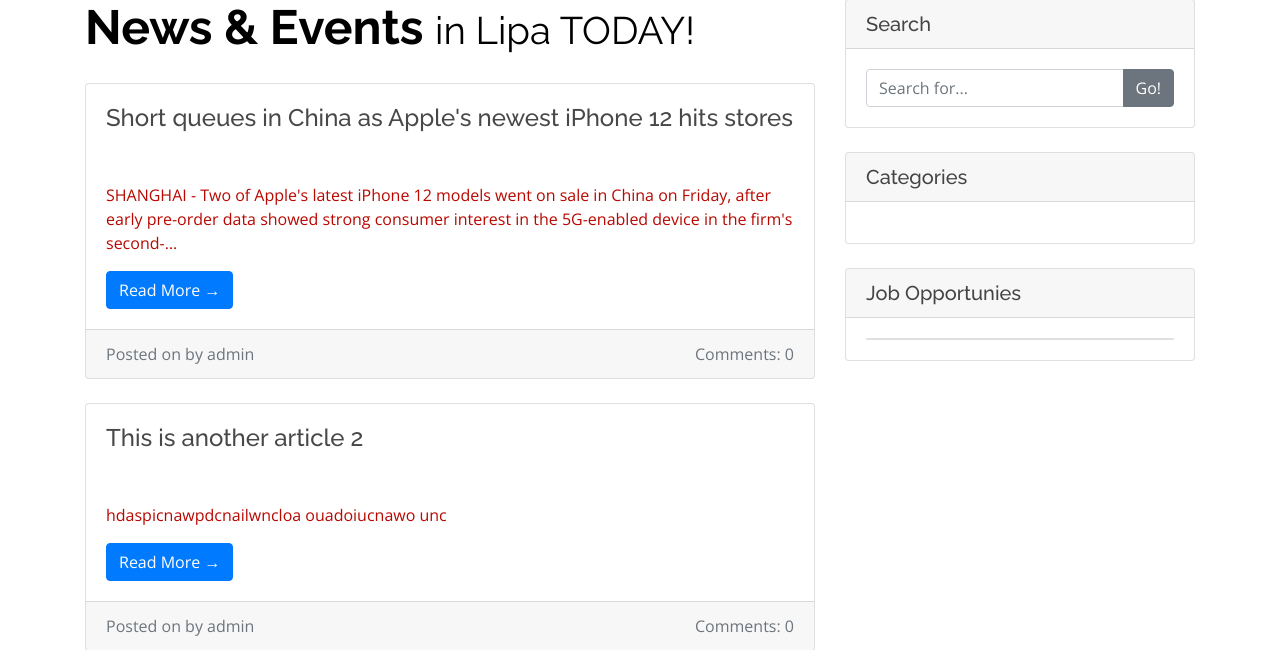
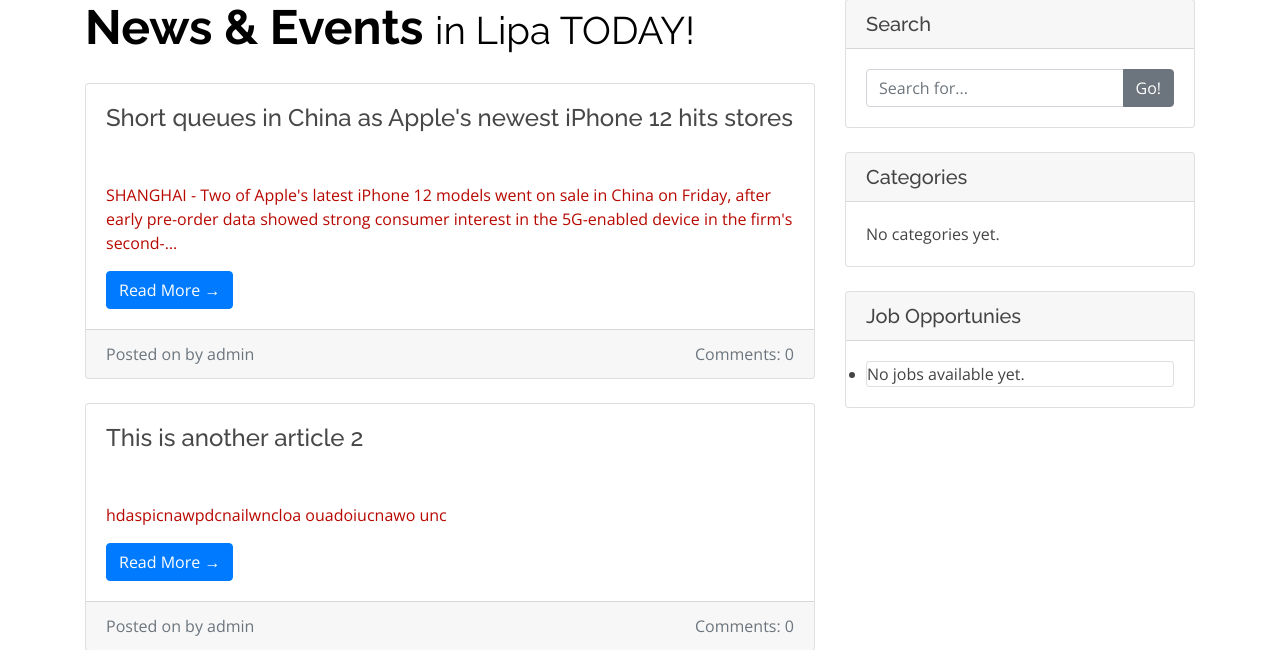
Before and after one commit to AlphaQ-2/web-design, a Django app: page /news_and_events/drafts/ in a window 1280 px wide. Shown: the part 125-775 px from the top of the page. Run offline with Django 3.2, Linux system fonts and the light colour scheme; a user stored in the database is signed in; data comes from the database, SQL or seed files in the repository; some libraries are stand-ins or nearby versions.

Commit message:
Added ifs to prevent errors on news and events page

```diff
--- a/pages/templates/pages/article_detail.html
+++ b/pages/templates/pages/article_detail.html
@@ -66,7 +66,11 @@
         </div>
         {% endif %}
         {% else %}
+        {% if article.hero_image %}
         <img class="img-fluid rounded" src="{{ article.hero_image.url }}" alt="article_image">
+        {% else %}
+        <p>No preview available.</p>
+        {% endif %}
         {% endif %}
 
 
--- a/pages/templates/pages/article_list.html
+++ b/pages/templates/pages/article_list.html
@@ -10,6 +10,7 @@
         <small>in Lipa TODAY!</small>
       </h1>
 
+      {% if article_list %}
       {% for article in article_list %}
       <a href="{% url 'article_detail' slug=article.slug %}">
         <div class="card mb-4">
@@ -36,6 +37,9 @@
         </div>
       </a>
       {% endfor %}
+      {% else %}
+      <p>No articles match your search.</p>
+      {% endif %}
 
       <!-- Pagination -->
       <ul class="pagination justify-content-center mb-4">
@@ -74,11 +78,15 @@
           <div class="row">
             <div class="col-lg-6">
               <ul class="list-unstyled mb-0">
+                {% if categories %}
                 {% for category in categories %}
                 <li>
                   <a href="{% url 'article_list' %}?category={{ category.title }}">{{ category.title }}</a>
                 </li>
                 {% endfor %}
+                {% else %}
+                <li>No categories yet.</li>
+                {% endif %}
               </ul>
             </div>
           </div>
@@ -91,6 +99,7 @@
         <div class="card-body">
           <div class="card">
             <ul class="list-group list-group-flush">
+              {% if jobs %}
               {% for job in jobs %}
               <a href="{{ job.link }}">
                 <li class="list-group-item">
@@ -106,6 +115,9 @@
                 </li>
               </a>
               {% endfor %}
+              {% else %}
+              <li>No jobs available yet.</li>
+              {% endif %}
             </ul>
           </div>
         </div>
```
